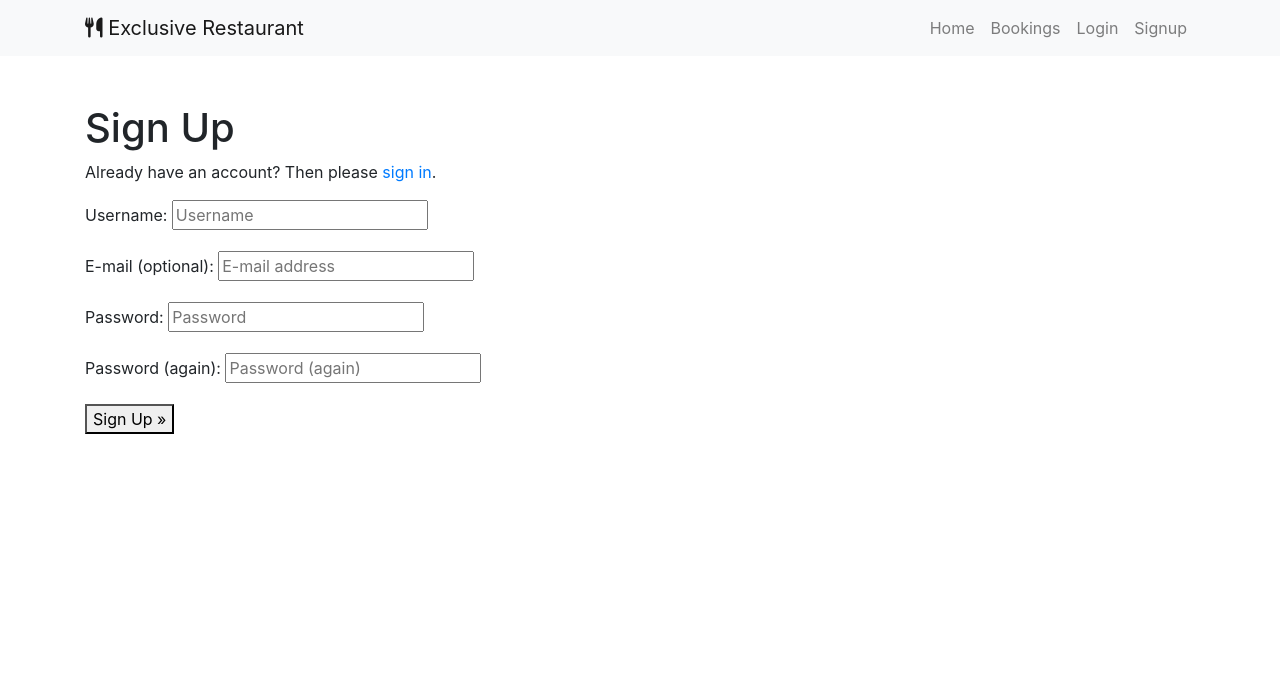
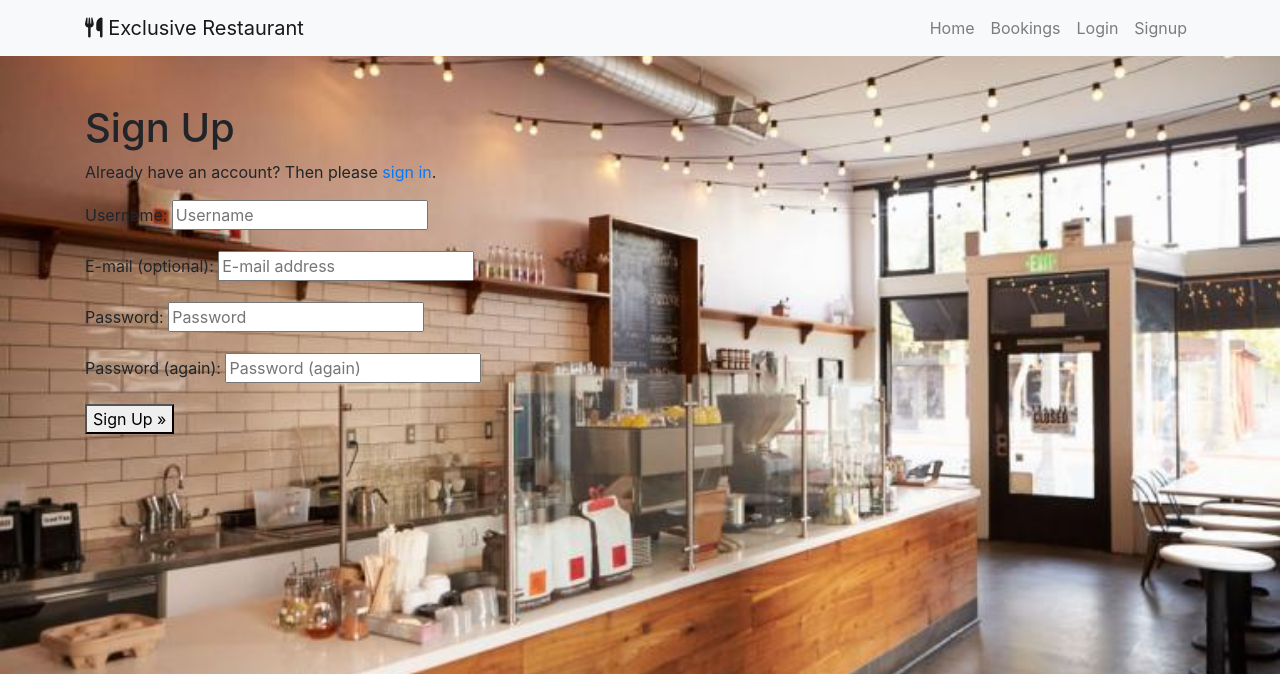
Before and after one commit to DerekMor/new-booking, a Django app: page /accounts/signup/ in a window 1280 px wide. Shown: the top 674 px of the page. Run offline with Django 4.2, Linux system fonts and the light colour scheme; some libraries are stand-ins or nearby versions.

Commit message:
Add background image and change paths and urls to load across whole website

```diff
--- a/bookings/templates/bookings/base.html
+++ b/bookings/templates/bookings/base.html
@@ -1,4 +1,5 @@
 {% load static %}
+
 <!DOCTYPE html>
 <html lang="en">
 <head>
@@ -7,6 +8,13 @@
     <title>Exclusive Restaurant</title>
     <link href="https://stackpath.bootstrapcdn.com/bootstrap/4.5.2/css/bootstrap.min.css" rel="stylesheet">
     <script src="https://kit.fontawesome.com/41317a6613.js" crossorigin="anonymous"></script>
+    <style>
+        body {
+            background-image: url("{% static 'restbackground.jpg' %}");
+            background-repeat: no-repeat;
+            background-size: cover;
+        }
+    </style>
 </head>
 <body>
     <body>
--- a/restaurant_booking/urls.py
+++ b/restaurant_booking/urls.py
@@ -19,6 +19,9 @@ from django.urls import path, include
 from bookings.views import booking_list
 from bookings.views import home
 from allauth.account.views import LoginView, LogoutView, SignupView
+from django.conf import settings
+from django.conf.urls.static import static
+
 
 urlpatterns = [
     path("admin/", admin.site.urls),
@@ -27,4 +30,9 @@ urlpatterns = [
     path("", home, name="home"),
     path("bookings/", include("bookings.urls")),
     path('accounts/login/', LoginView.as_view(), name='account_login'),
+    path('accounts/logout/', LogoutView.as_view(), name='account_logout'),
+    path('accounts/signup/', SignupView.as_view(), name='account_signup'),
 ]
+
+if settings.DEBUG:
+    urlpatterns += static(settings.MEDIA_URL, document_root=settings.MEDIA_ROOT)
```
Also changed, not shown: restaurant_booking/settings.py (+7 -0 lines), db.sqlite3, media/restbackground.jpg (added).
